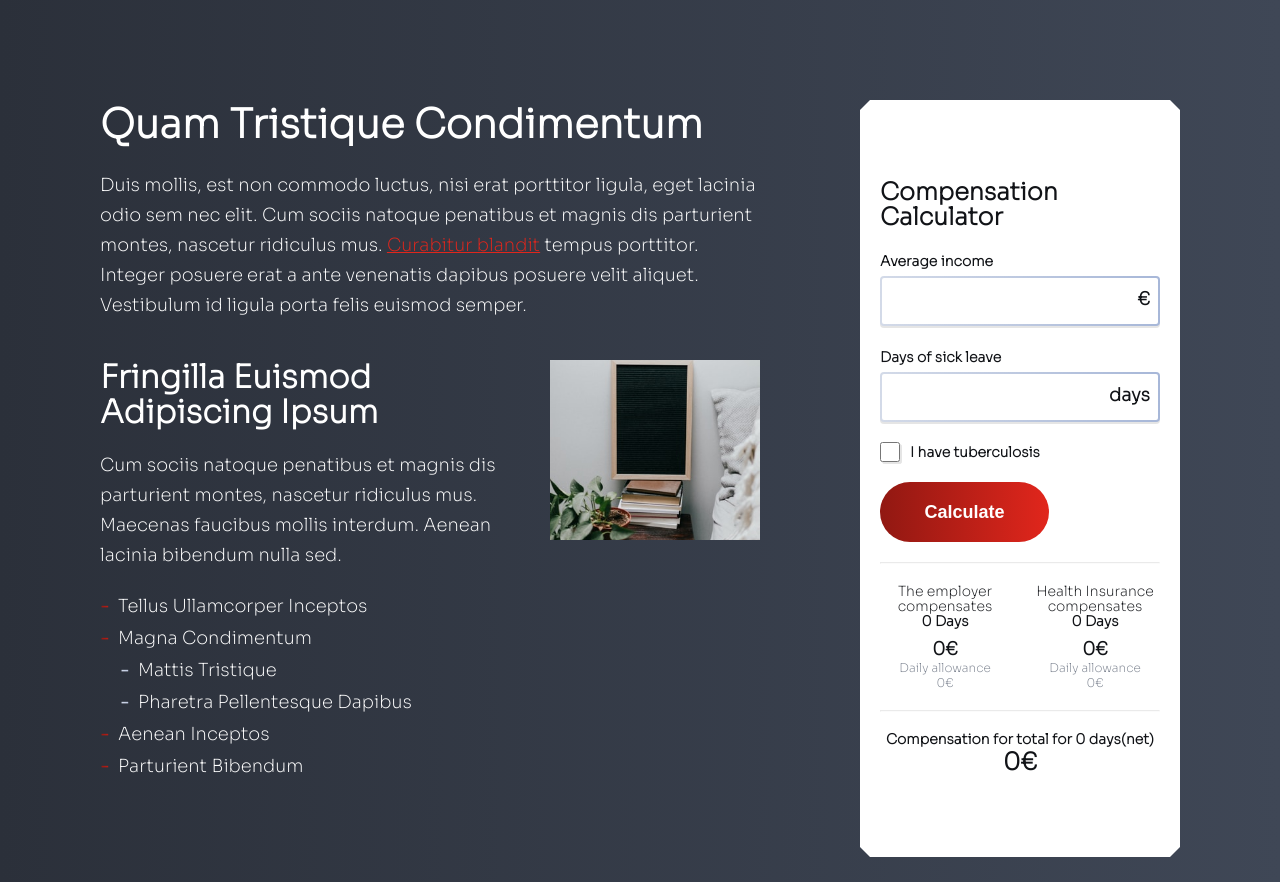
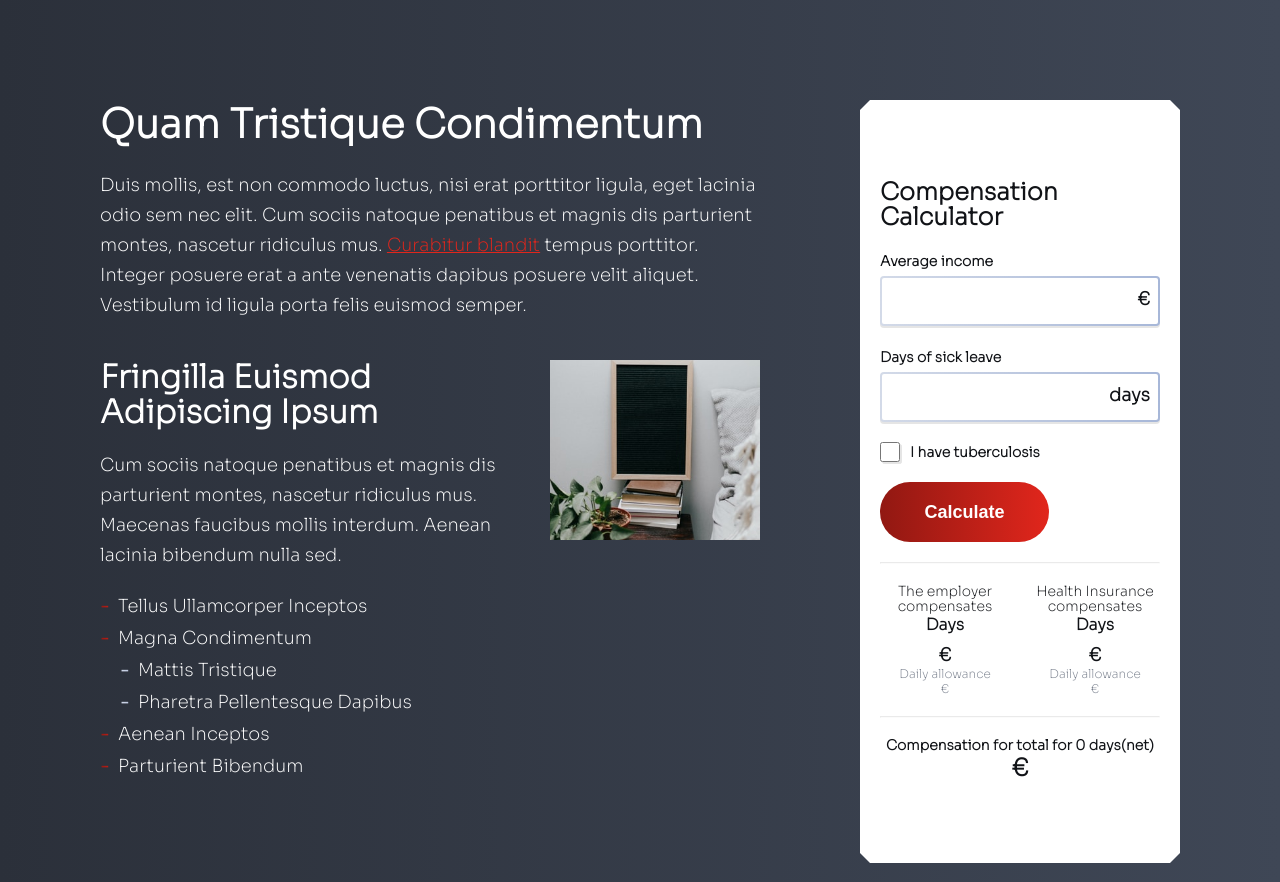
Before and after one commit to NinoGlonti/rdbr_challenge, a React (Create React App) app: page / in a window 1280 px wide. Built offline with nearby package versions, Linux system fonts and the light colour scheme.

Commit message:
calculator

```diff
--- a/src/App.js
+++ b/src/App.js
@@ -1,6 +1,6 @@
-import './components/styles/main.css'
-import LandingPage from './components/LandingPage';
-import './components/styles/calculator.css'
+import './assets/styles/main.css'
+import LandingPage from './pages/LandingPage';
+import './assets/styles/calculator.css'
 
 function App() {
   return (
--- a/src/components/styles/calculator.css
+++ b/src/assets/styles/calculator.css
@@ -129,9 +129,12 @@ input::-webkit-inner-spin-button {
   width: 100%;
 }
 .days-amount-text {
-  margin-bottom: 10px;
   font-size: 14px;
   line-height: 15px;
+}
+
+.compensation-days {
+  margin-bottom: 10px;
 }
 
 .article-total-amount {
--- a/src/components/Calculator.js
+++ b/src/components/Calculator.js
@@ -4,46 +4,35 @@ import { useState } from "react";
 const Calculator = () => {
   const [salary, setSalary] = useState(0);
   const [sickDays, setSickDays] = useState(0);
-  const [employerCompensationDays, setEmployerCompensationDays] = useState(0);
-  const [insuranceCompensationDays, setInsuranceCompensationDays] = useState(0);
-  const [compensation, setCompensation] = useState({ dayliAllowance: 0, emoloyerCompensation: 0, insuranceCompensation: 0, compensationTotal: 0 })
   const [checked, setChecked] = useState(false)
+  const [compensationData, setCompensationData] = useState({});
 
-  const handleSalary = (event) => {
-    setSalary(event.target.value);
-  }
-
-  const handleSickDays = (event) => {
-    setSickDays(event.target.value);
-  }
-
-  useEffect(() => {
-    setCompensation({
-      dayliAllowance: ((salary / 20) / 100) * 70,
-      emoloyerCompensation: compensation.dayliAllowance * employerCompensationDays,
-      insuranceCompensation: compensation.dayliAllowance * insuranceCompensationDays,
-      compensationTotal: compensation.emoloyerCompensation + compensation.insuranceCompensation
-    })
-  }, [salary, sickDays])
-  console.log('laaaaaaaa', compensation)
-  const handleDays = () => {
+  const handleCalculation = () => {
     let days = [];
-    let insuranceDays = []
+    let insuranceDays = [];
+    let newObj = {};
 
     for (let i = 0; i <= sickDays; i++) {
       if (i >= 4 && i <= 8) {
         days.push(i)
-        setEmployerCompensationDays(days.length)
+        newObj.employerCompensationDays = days.length;
       }
       else if (i >= 9 && i <= 190 || i >= 9 && checked && i <= 248) {
         insuranceDays.push(i)
-        setInsuranceCompensationDays(insuranceDays.length);
+        newObj.insuranceCompensationDays = insuranceDays.length;
       }
-      else if (i >= 0 && i <= 3) {
-        setEmployerCompensationDays(0);
-        setInsuranceCompensationDays(0);
+      else {
+        newObj.employerCompensationDays = 0;
+        newObj.insuranceCompensationDays = 0;
       }
     }
+
+    newObj.dailyAllowance = ((salary / 20) / 100) * 70;
+    newObj.employerCompensation = newObj.dailyAllowance * newObj.employerCompensationDays;
+    newObj.insuranceCompensation = newObj.dailyAllowance * newObj.insuranceCompensationDays;
+    newObj.compensationTotalAmount = newObj.employerCompensation + newObj.insuranceCompensation
+
+    setCompensationData(newObj);
   }
   return (
     <main className="main-calculator-container">
@@ -53,41 +42,45 @@ const Calculator = () => {
           <section className="first-input">
             <label className="calculator-label">Average income</label>
             <div className="income-input">
-              <input onChange={handleSalary} className="calculator-input" type="number" />
+              <input onChange={e => setSalary(e.target.value)} className="calculator-input" type="number" />
               <p className="euro-sign">€</p>
             </div>
           </section>
           <section className="second-input">
             <label className="calculator-label">Days of sick leave</label>
             <div className="sick-days-input">
-              <input onChange={handleSickDays} className="calculator-input" type="number" />
+              <input onChange={e => setSickDays(e.target.value)} className="calculator-input" type="number" />
               <p className="days">days</p>
             </div>
           </section>
           <section className="checkbox-input">
-            <input className='checkbox' checked={checked} onChange={e => setChecked(e.target.checked)} type="checkbox" name="tuberculosis" />
+            <input onChange={e => setChecked(e.target.checked)} className='checkbox' checked={checked} type="checkbox" name="tuberculosis" />
             <label className="calculator-label"> I have tuberculosis</label>
           </section>
         </form>
-        <button onClick={handleDays} className="calculator-btn" type='button'>Calculate</button>
+        <button className="calculator-btn" onClick={handleCalculation}>Calculate</button>
       </section>
       <hr className="line-break" />
       <section className="calculator-middle-section">
         <article className="middle-first-article">
-          <p className="days-amount-text">The employer compensates <br></br><strong> {employerCompensationDays} Days</strong></p>
-          <strong className="article-total-amount">{compensation.emoloyerCompensation}€</strong>
-          <p className="money-amount-text">Daily allowance <br></br>{compensation.dayliAllowance}€</p>
+          <p className="days-amount-text">The employer compensates</p>
+          <p className="compensation-days"><strong> {compensationData.employerCompensationDays} Days</strong></p>
+          <strong className="article-total-amount">{compensationData.employerCompensation}€</strong>
+          <p className="money-amount-text">Daily allowance</p>
+          <p className="money-amount-text">{compensationData.dailyAllowance}€</p>
         </article>
         <article className="middle-second-article">
-          <p className="days-amount-text">Health Insurance compensates <br></br><strong> {insuranceCompensationDays} Days</strong></p>
-          <strong className="article-total-amount">{compensation.insuranceCompensation}€</strong>
-          <p className="money-amount-text">Daily allowance<br></br> {compensation.dayliAllowance}€</p>
+          <p className="days-amount-text">Health Insurance compensates </p>
+          <p className="compensation-days"><strong> {compensationData.insuranceCompensationDays} Days</strong></p>
+          <strong className="article-total-amount">{compensationData.insuranceCompensation}€</strong>
+          <p className="money-amount-text">Daily allowance</p>
+          <p className="money-amount-text">{compensationData.dailyAllowance}€</p>
         </article>
       </section>
       <hr className="line-break" />
       <section className="calculator-bottom-section">
         <p className="calculator-bottom-text">Compensation for total for <em className="bottom-total-days">{sickDays}</em> days(net)</p>
-        <strong className="calculator-bottom-total">{compensation.compensationTotal}€</strong>
+        <strong className="calculator-bottom-total">{compensationData.compensationTotalAmount}€</strong>
       </section>
     </main>
   )
--- a/src/components/LandingPage.js
+++ b/src/pages/LandingPage.js
@@ -1,7 +1,6 @@
 import React from "react";
-import './styles/main.css';
 import Image from '../assets/image.jpeg'
-import Calculator from "./Calculator";
+import Calculator from "../components/Calculator";
 
 
 const LandingPage = () => {
```
Also changed, not shown: src/assets/styles/main.css (renamed from src/components/styles/main.css).
